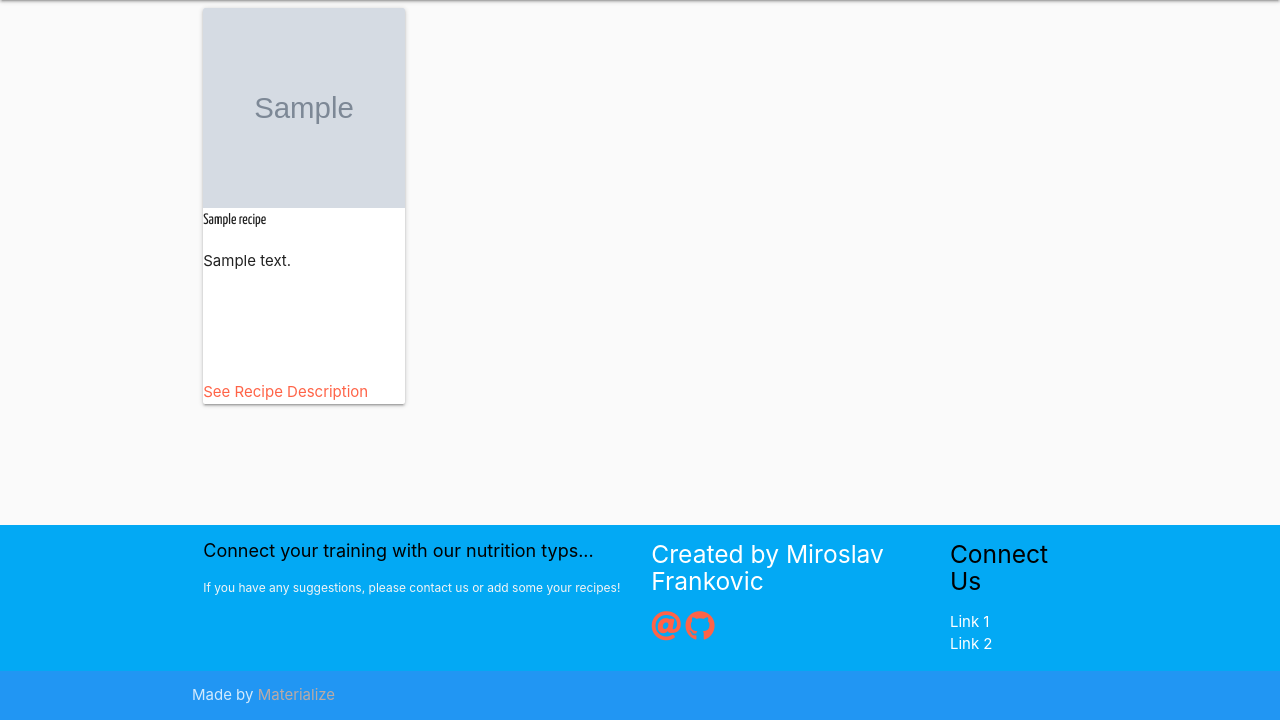
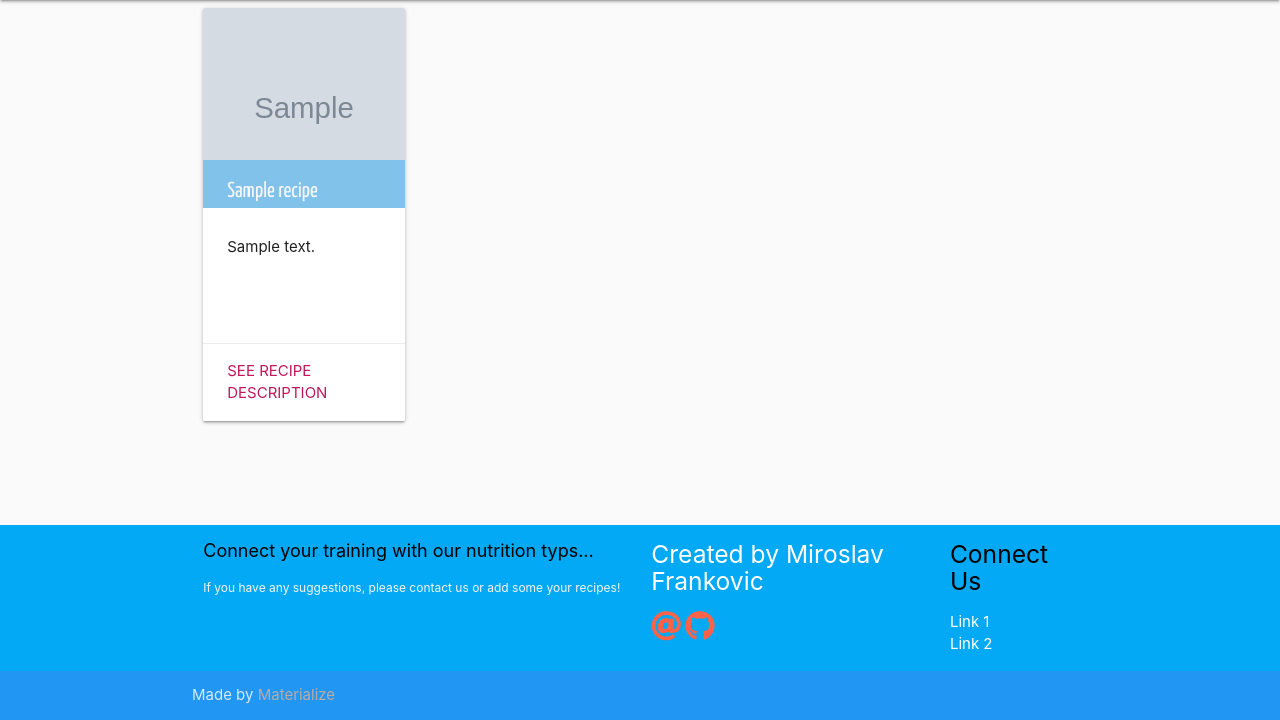
Before and after one commit to mirofrankovic/cookbook-trisport-project-03, a Flask app: page /get_recipes in a window 1280 px wide. Shown: the part 64-784 px from the top of the page. Run offline with Flask 2, Linux system fonts and the light colour scheme; grey boxes marked "Sample" are stand-in pictures; a database or web service that is not in the repository returns one stand-in record (values such as "Sample title"); some libraries are stand-ins or nearby versions.

Commit message:
styled images in myrecipes file

```diff
--- a/static/work-template/css/style.css
+++ b/static/work-template/css/style.css
@@ -160,7 +160,7 @@ a {
 
 
 .card-title-spice {
-    background-color: #4db6ac;
+    background-color: #65baee;
     opacity: 0.75;
     width: 100%;
     height: 2em;
--- a/templates/recipes.html
+++ b/templates/recipes.html
@@ -5,20 +5,20 @@
 
 <!--<div class="vh100 container pb-5">-->
 
-    <div id="navigation-pictures" class="row">
+    <div id="navigation-cards" class="row">
         {% for recipe in recipes %}
-        <div class="col s12 m4 l3 navigation-piecture" data-date="{{recipe.due_date}}">
+        <div class="col s12 m4 l3 navigation-cards" data-date="{{recipe.due_date}}">
         <div class="card">
             <div class="card-image">
                 <img src="{{recipe.image_recipe}}" width="250" height="200">
-                <div class="picture-name picture-name-meal">
-                   <span id="recipe_name" name="recipe_name" class="picture-name art-deco-font">{{recipe.recipe_name}}</span>
+                <div class="card-title card-title-spice">
+                   <span id="recipe_name" name="recipe_name" class="card-title art-deco-font">{{recipe.recipe_name}}</span>
                 </div>
             </div>
-            <div class="picture-content class-size">
+            <div class="card-content class-size">
                 <p id="description">{{recipe.description}}</p>
             </div>
-            <div class="picture-action">
+            <div class="card-action">
                 <a href="/recipedescription/{{recipe._id}}">See Recipe Description</a>
             </div>
         </div>
```
